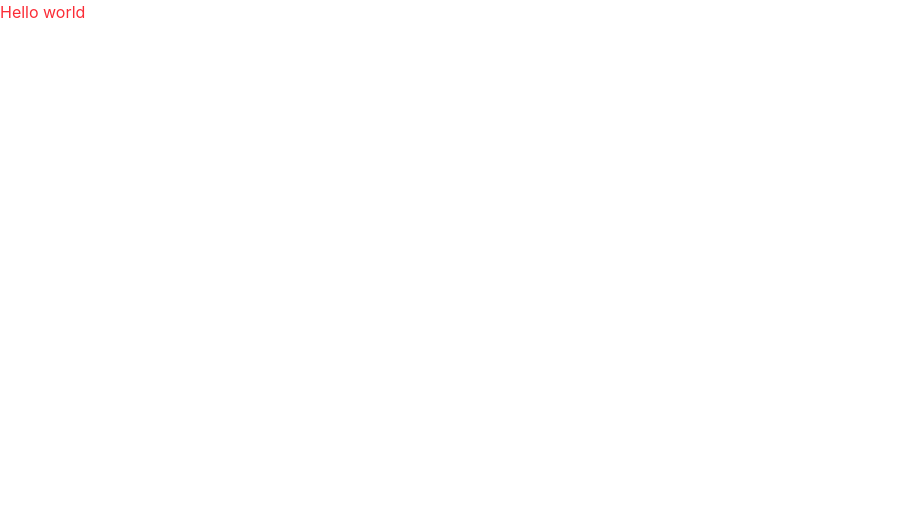
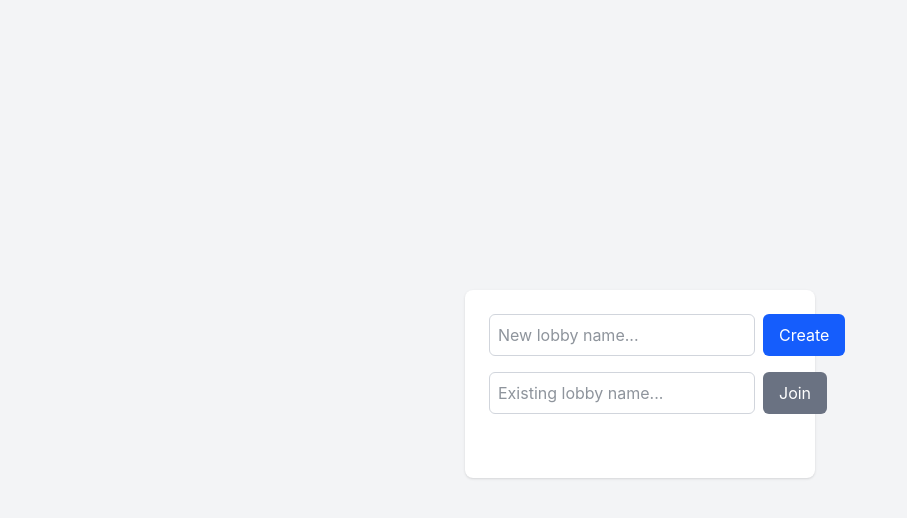
Before and after one commit to Shameed4/Discord-Kittens, a React (Vite) app in the folder client/: page / in a window 1280 px wide. Shown: the top 518 px of the page, without its empty margins (0-907 px from the left). Built offline with nearby package versions, Linux system fonts and the light colour scheme.

Commit message:
feat: built homepage

```diff
--- a/client/src/App.tsx
+++ b/client/src/App.tsx
@@ -1,9 +1,14 @@
-import './App.css'
+import { MemoryRouter, Routes, Route } from 'react-router-dom';
+import HomePage from './pages/Home';
+import GamePage from './pages/Game';
 
-function App() {
+export default function App() {
   return (
-    <div className='text-red-500'>Hello world</div>
-  )
+    <MemoryRouter>
+      <Routes>
+        <Route path="/" element={<HomePage />} />
+        <Route path="/game" element={<GamePage />} />
+      </Routes>
+    </MemoryRouter>
+  );
 }
-
-export default App
--- /dev/null
+++ b/client/src/pages/Home.tsx
@@ -0,0 +1,90 @@
+import { useState } from 'react';
+import { useNavigate } from 'react-router-dom';
+
+export default function HomePage() {
+  const navigate = useNavigate();
+  const [createName, setCreateName] = useState('');
+  const [joinName, setJoinName] = useState('');
+  const [status, setStatus] = useState({ message: '', isError: false });
+
+  const showStatus = (message: string, isError = true) => {
+    setStatus({ message, isError });
+    setTimeout(() => setStatus({ message: '', isError: false }), 4000);
+  };
+
+  const handleCreate = async () => {
+    if (!createName.trim()) return;
+
+    try {
+      const response = await fetch('/api/lobby', {
+        method: 'POST',
+        headers: { 'Content-Type': 'application/json' },
+        body: JSON.stringify({ name: createName.trim() }),
+      });
+
+      if (response.status === 201) {
+        // Automatically join the room we just created
+        navigate('/game', { state: { lobbyName: createName.trim() } });
+      } else if (response.status === 409) {
+        showStatus('Lobby already exists. Try joining it.');
+      } else {
+        showStatus('Failed to create lobby.');
+      }
+    } catch {
+      showStatus('Network error while creating lobby.');
+    }
+  };
+
+  const handleJoin = () => {
+    if (!joinName.trim()) return;
+    // Route to the game screen and pass the lobby name in memory
+    navigate('/game', { state: { lobbyName: joinName.trim() } });
+  };
+
+  return (
+    <div className="flex min-h-screen flex-col items-center justify-center bg-gray-100 font-sans text-gray-800">
+      <div className="mb-8 flex w-87.5 flex-col gap-4 rounded-lg bg-white p-6 shadow-sm">
+        {/* Create Input Group */}
+        <div className="flex gap-2">
+          <input
+            type="text"
+            className="grow rounded-md border border-gray-300 p-2 text-base"
+            placeholder="New lobby name..."
+            value={createName}
+            onChange={(e) => setCreateName(e.target.value)}
+          />
+          <button
+            onClick={handleCreate}
+            className="rounded-md bg-blue-600 px-4 py-2 text-white transition-colors hover:bg-blue-700"
+          >
+            Create
+          </button>
+        </div>
+
+        {/* Join Input Group */}
+        <div className="flex gap-2">
+          <input
+            type="text"
+            className="grow rounded-md border border-gray-300 p-2 text-base"
+            placeholder="Existing lobby name..."
+            value={joinName}
+            onChange={(e) => setJoinName(e.target.value)}
+          />
+          <button
+            onClick={handleJoin}
+            className="rounded-md bg-gray-500 px-4 py-2 text-white transition-colors hover:bg-gray-600"
+          >
+            Join
+          </button>
+        </div>
+
+        {/* Status Message */}
+        <div
+          className={`mt-1 min-h-5 text-sm ${status.isError ? 'text-red-500' : 'text-green-500'}`}
+        >
+          {status.message}
+        </div>
+      </div>
+    </div>
+  );
+}
--- a/client/vite.config.ts
+++ b/client/vite.config.ts
@@ -10,6 +10,7 @@ export default defineConfig({
       '/api': {
         target: 'http://localhost:8080',
         changeOrigin: true,
+        rewrite: (path) => path.replace(/^\/api/, ''),
       },
       '/ws': {
         target: 'ws://localhost:8080',
```
